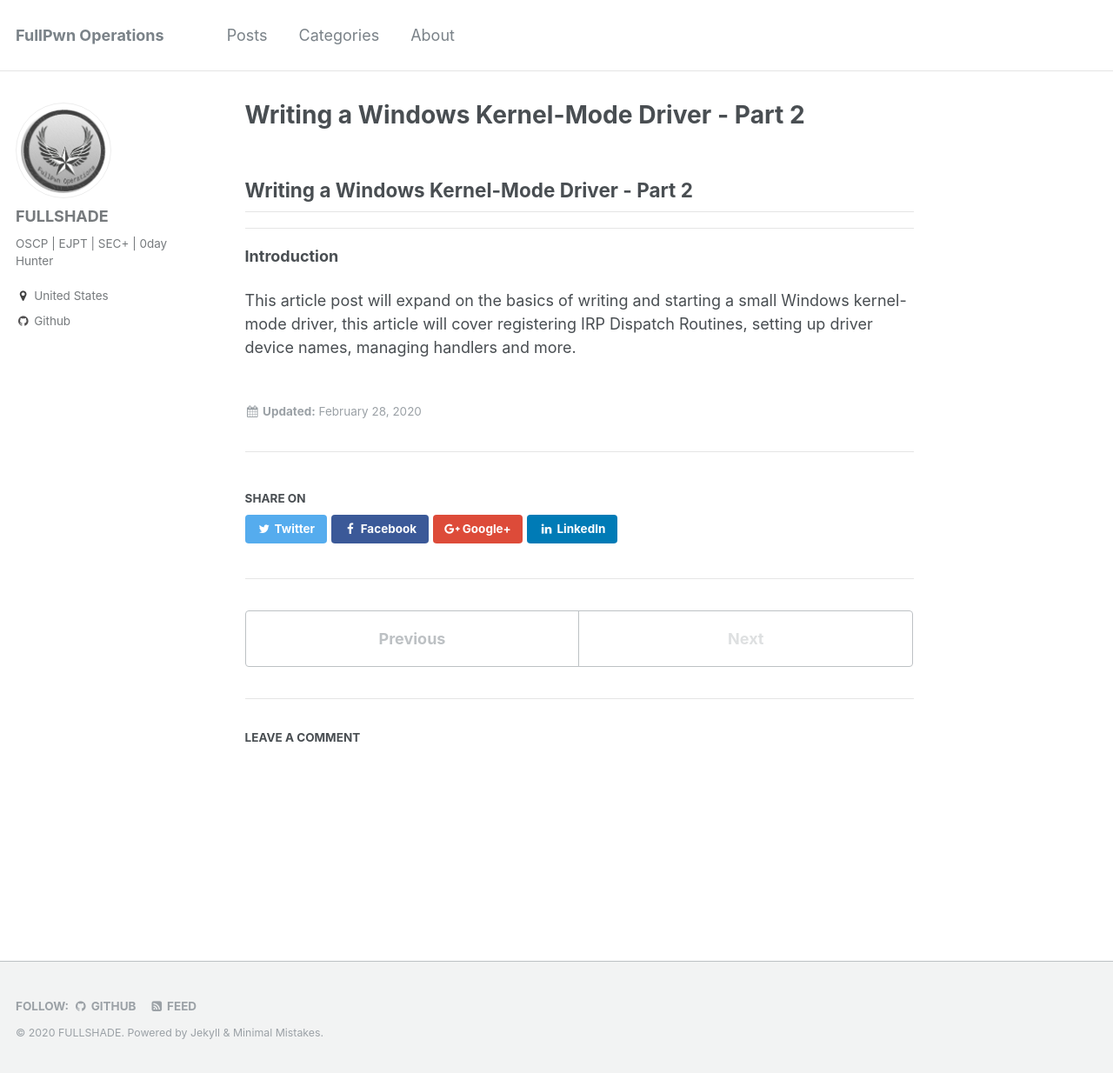
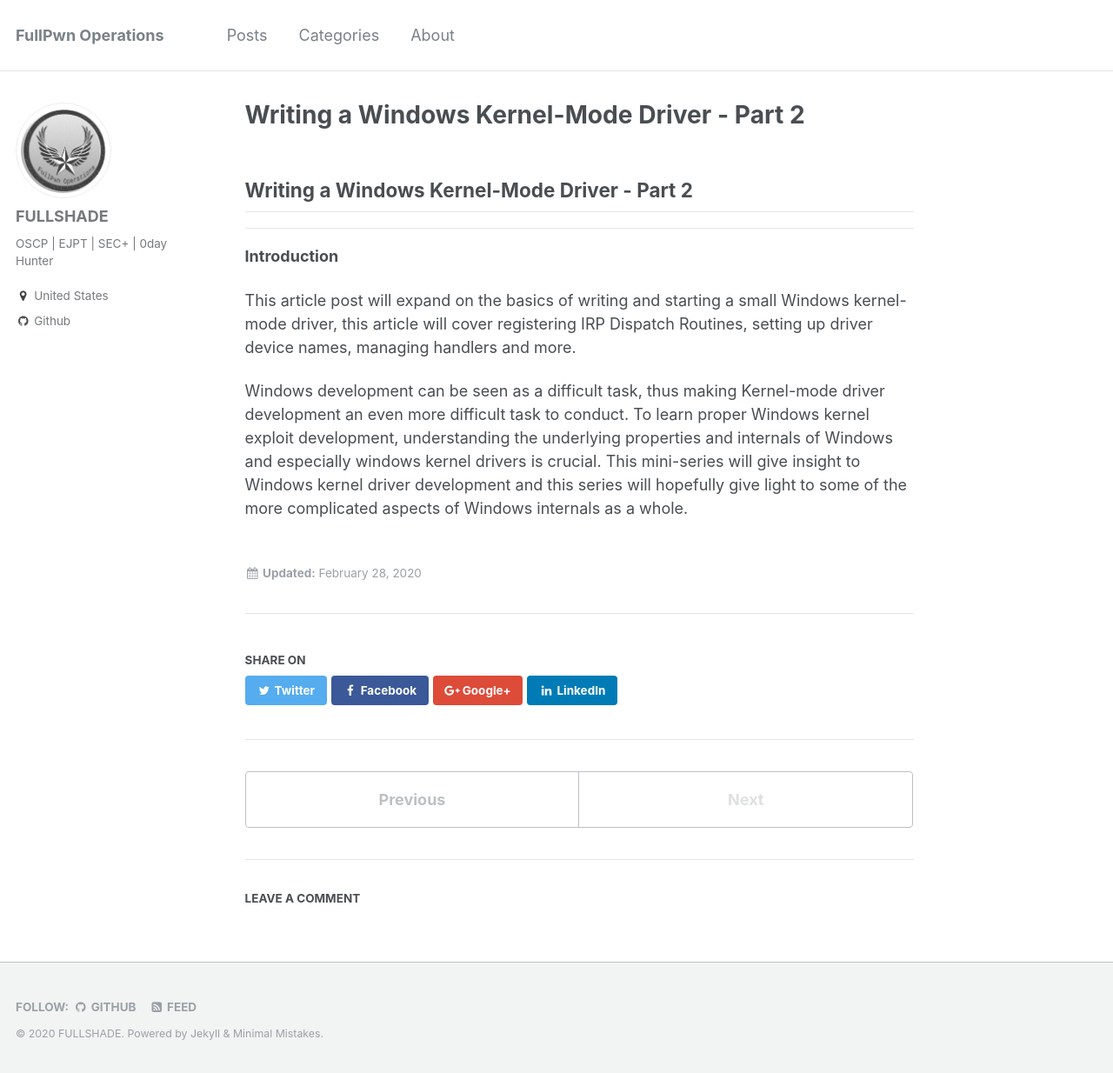
Before and after one commit to asdyxcyxc/FULLSHADE.github.io, a Jekyll site: the page built from _posts/2020-02-28-kernel-driver2.md, in a window 1280 px wide and 1234 px high. Shown: the whole window at 87% size. Built offline with Jekyll 4.4.1, drawn with Linux system fonts in a browser that asks for light colours; comment, search, counter and statistics services are not loaded.

Commit message:
Update 2020-02-28-kernel-driver2.md

```diff
--- a/_posts/2020-02-28-kernel-driver2.md
+++ b/_posts/2020-02-28-kernel-driver2.md
@@ -10,3 +10,5 @@ title: Writing a Windows Kernel-Mode Driver - Part 2
 **Introduction**
 
 This article post will expand on the basics of writing and starting a small Windows kernel-mode driver, this article will cover registering IRP Dispatch Routines, setting up driver device names, managing handlers and more.
+
+Windows development can be seen as a difficult task, thus making Kernel-mode driver development an even more difficult task to conduct. To learn proper Windows kernel exploit development, understanding the underlying properties and internals of Windows and especially windows kernel drivers is crucial. This mini-series will give insight to Windows kernel driver development and this series will hopefully give light to some of the more complicated aspects of Windows internals as a whole.
```
